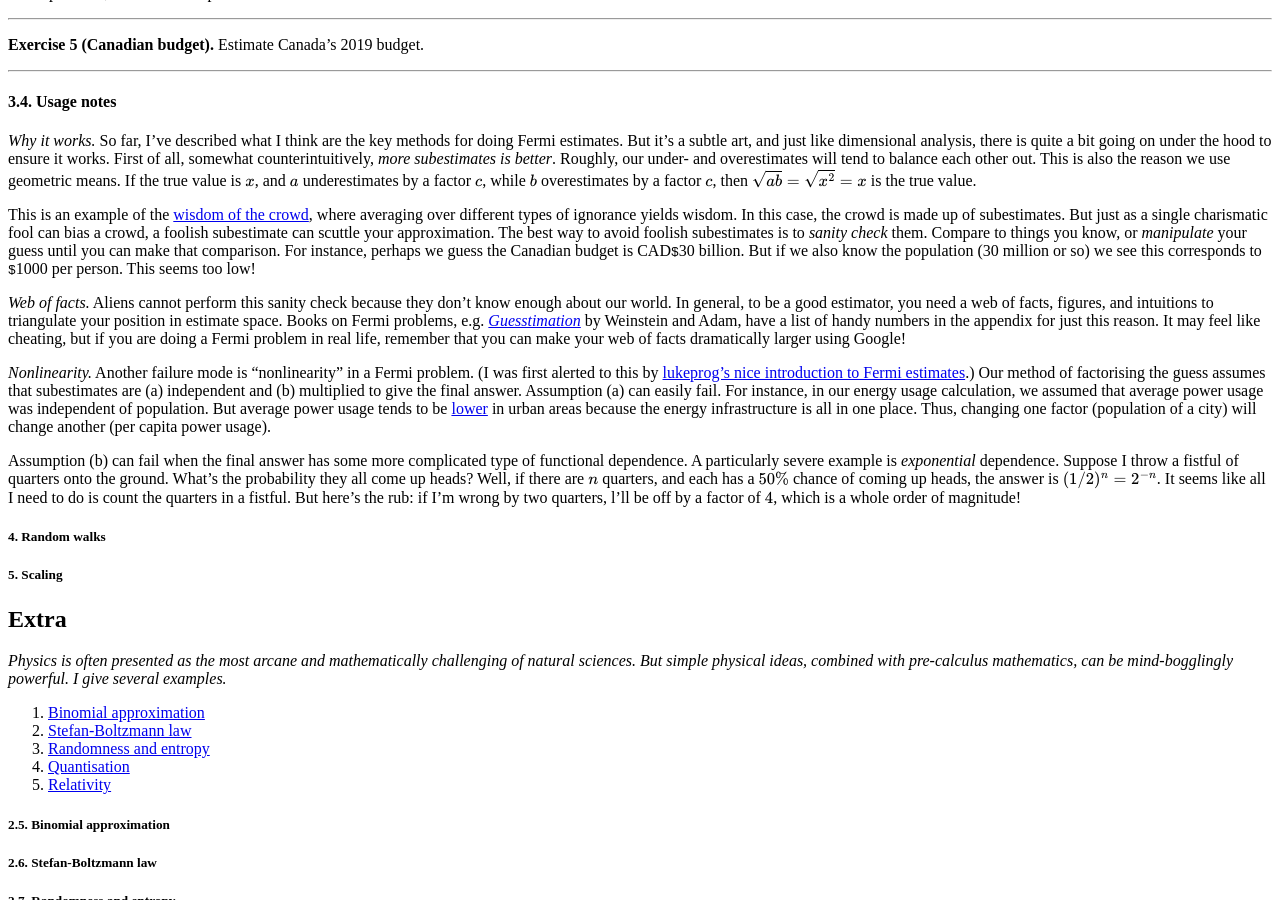
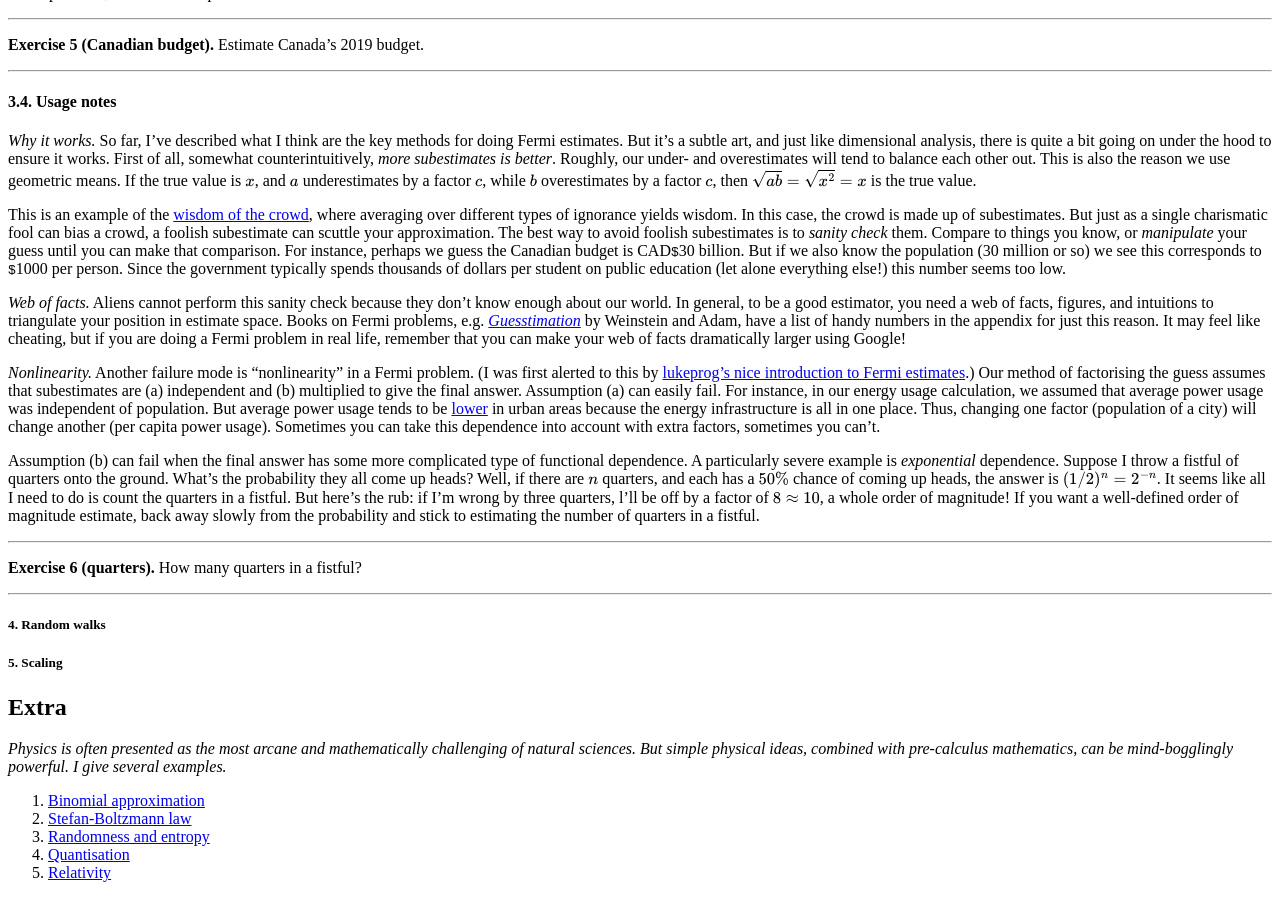
Before and after one commit to hapax/hapax.github.io, a Jekyll site: the page built from assets/simple-physics.md, in a window 1280 px wide and 900 px high, scrolled down 6607 px. Built offline with Jekyll 4.4.1, drawn with Linux system fonts in a browser that asks for light colours; our own code applies the rules of GitHub Pages for plain Markdown files; formulas are drawn with MathJax 3; a script that is not in the unit is left out.

Commit message:
Update simple-physics.md

```diff
--- a/assets/simple-physics.md
+++ b/assets/simple-physics.md
@@ -699,7 +699,8 @@ For instance, perhaps we guess the Canadian budget is CAD`$`30
 billion.
 But if we also know the population (30 million or so) we see this
 corresponds to `$`1000 per person.
-This seems too low!
+Since the government typically spends thousands of dollars per student
+on public education (let alone everything else!) this number seems too low.
 
 *Web of facts.* Aliens cannot perform this sanity check because they don't know
 enough about our world.
@@ -727,6 +728,8 @@ But average power usage tends to be
 in urban areas because the energy infrastructure is all in one place.
 Thus, changing one factor (population of a city) will change another
 (per capita power usage).
+Sometimes you can take this dependence into account with extra
+factors, sometimes you can't.
 
 Assumption (b) can fail when the final answer has some more
 complicated type of functional dependence.
@@ -736,8 +739,17 @@ What's the probability they all come up heads?
 Well, if there are $n$ quarters, and each has a $50\%$ chance of
 coming up heads, the answer is $(1/2)^n = 2^{-n}$.
 It seems like all I need to do is count the quarters in a fistful.
-But here's the rub: if I'm wrong by two quarters, l'll be off by a
-factor of $4$, which is a whole order of magnitude!
+But here's the rub: if I'm wrong by three quarters, l'll be off by a
+factor of $8 \approx 10$, a whole order of magnitude!
+If you want a well-defined order of magnitude estimate, back away
+slowly from the probability and stick to estimating the number of
+quarters in a fistful.
+
+---
+
+**Exercise 6 (quarters).** How many quarters in a fistful?
+
+---
 
 ##### 4. Random walks <a id="sec-4" name="sec-4"></a>
 
```
